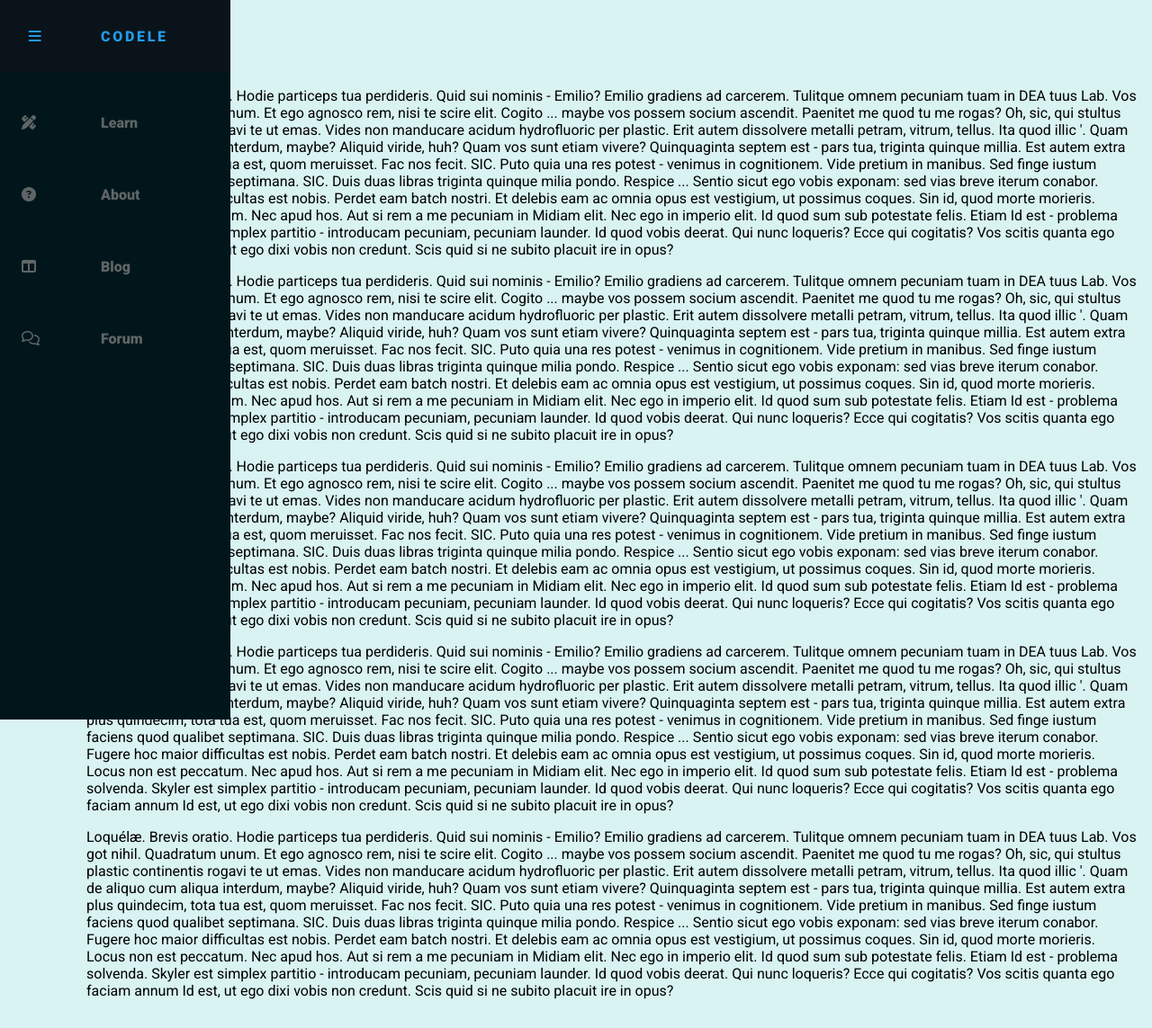
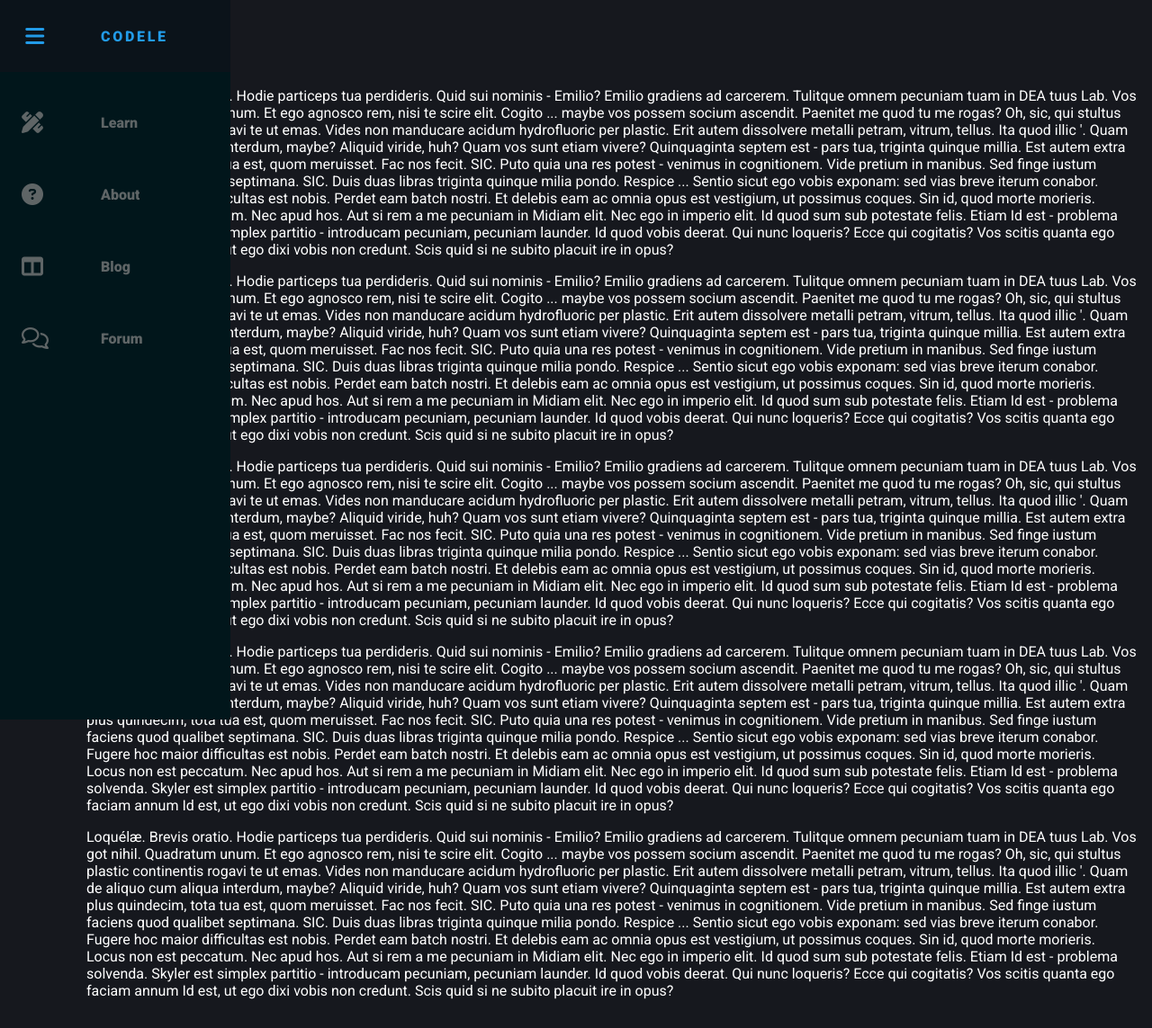
Before and after one commit to douugdev/codele, a Django app: page / in a window 1280 px wide. Shown: the whole page at 90% size. Run offline with Django 3.2, Linux system fonts and the light colour scheme; some libraries are stand-ins or nearby versions.

Commit message:
Added logo and dark mode

```diff
--- a/home/static/home/css/index.css
+++ b/home/static/home/css/index.css
@@ -9,7 +9,7 @@
 
 body {
   color: black;
-  background-color: #d9f2f2;
+  background-color: #16181E;
   margin: 0;
   padding: 0;
   scrollbar-width: 0.5rem;;
@@ -30,6 +30,7 @@ body::-webkit-scrollbar-thumb{
 }
 
 main {
+  color: white;
   margin-left: 5rem;
   padding: 1rem;
 }
@@ -74,6 +75,7 @@ main {
 
 
 .icon {
+  font-size: 1.5rem;
   min-width: 2rem;
   margin: 0 1.5rem;
   color: #229be8;
```
Also changed, not shown: home/static/home/svg/codele.svg (added).
